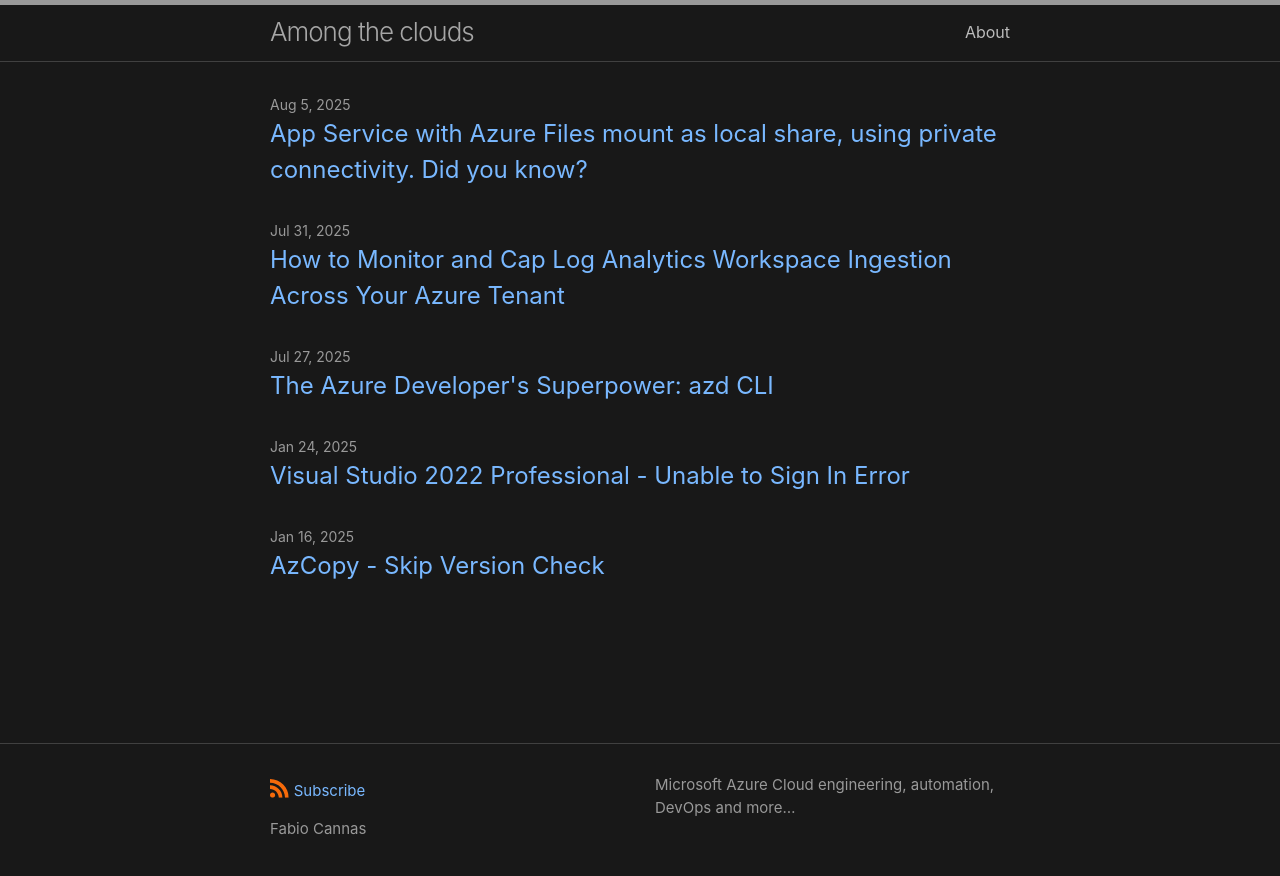
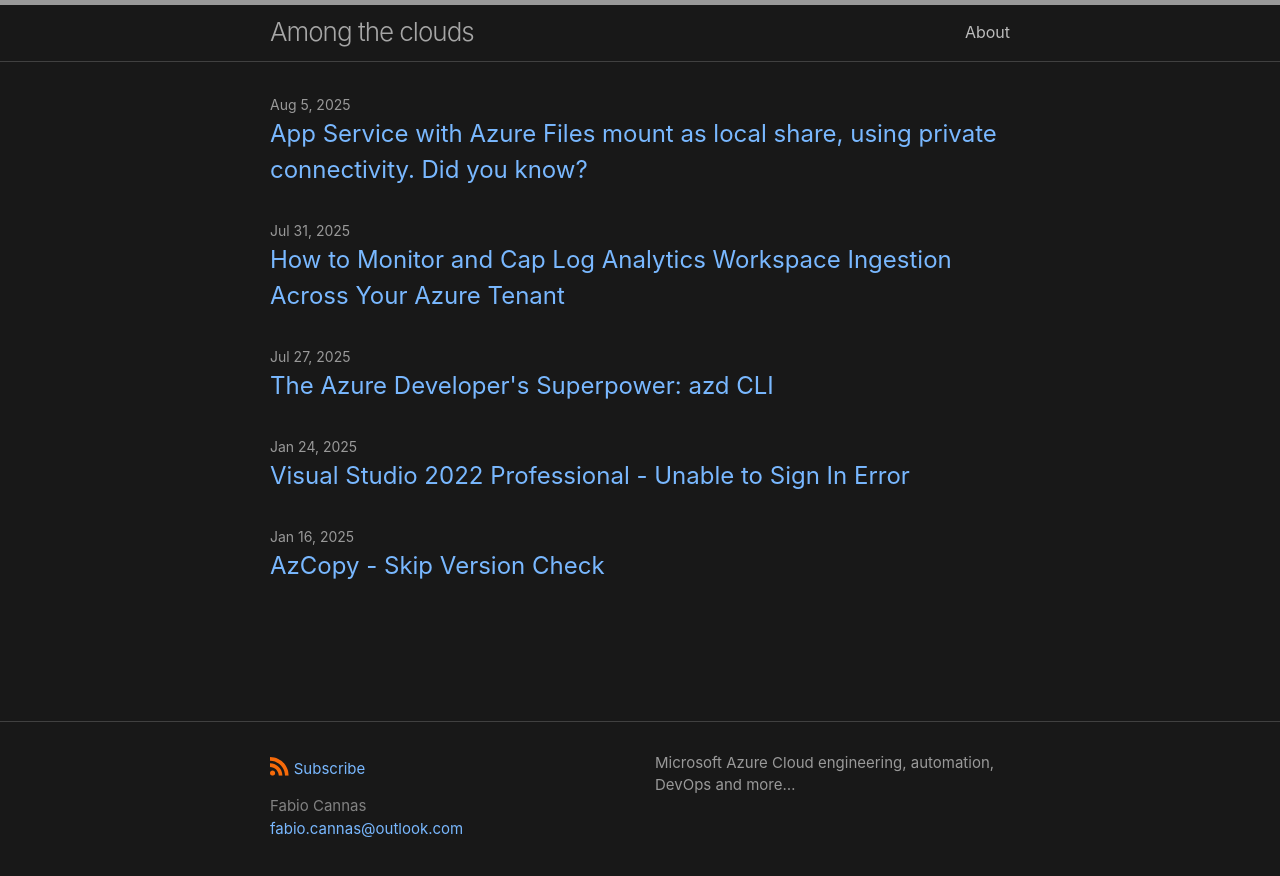
Before and after one commit to fabiocannas/blog, a Jekyll site: the page built from index.md, in a window 1280 px wide. Shown: the top 876 px of the page. Built offline with Jekyll 4.4.1, drawn with Linux system fonts in a browser that asks for light colours; our own code applies the rules of GitHub Pages for plain Markdown files.

Commit message:
updated footer

```diff
--- a/_config.yml
+++ b/_config.yml
@@ -2,6 +2,8 @@ title: Among the clouds
 author:
   name: >
     Fabio Cannas
+  email: >
+    fabio.cannas@outlook.com
 
 # The `>` after `description:` means to ignore line-breaks until next key.
 # If you want to omit the line-break after the end of text, use `>-` instead.
--- a/_includes/footer.html
+++ b/_includes/footer.html
@@ -15,7 +15,11 @@
       {%- if site.author %}
         <ul class="contact-list">
           {% if site.author.name -%}
-            <li class="p-name">{{ site.author.name | escape }}</li>
+            <li class="p-name">
+              <a href="https://www.linkedin.com/in/fabio-cannas-911380113/" target="_blank">
+                <span class="grey fa-brands fa-linkedin fa-lg">{{ site.author.name | escape }}</span>
+              </a>
+            </li>
           {% endif -%}
           {% if site.author.email -%}
             <li><a class="u-email" href="mailto:{{ site.author.email }}">{{ site.author.email }}</a></li>
```
